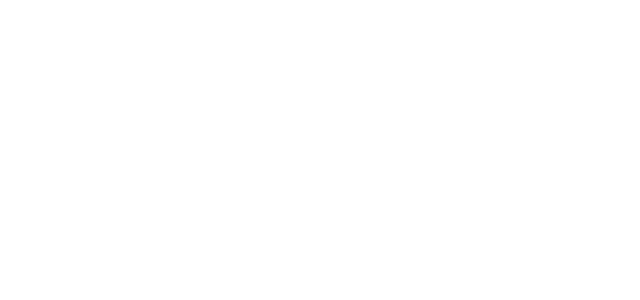
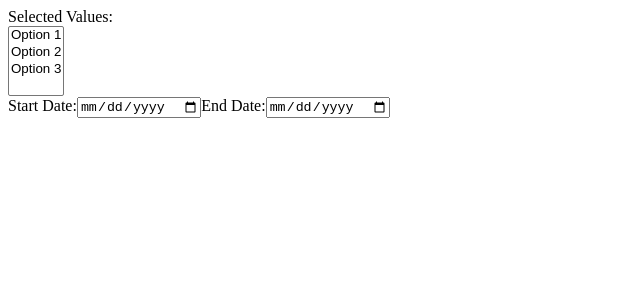
Before and after one commit to Awaish-prog/reach-best-chrome-extension-frontend, a React (Create React App) app: page / in a window 1280 px wide. Shown: the top 300 px of the page, without its empty margins (0-640 px from the left). Built offline with nearby package versions, Linux system fonts and the light colour scheme.

Commit message:
Added date and cryptocurrencies inputs

```diff
--- a/src/App.js
+++ b/src/App.js
@@ -1,7 +1,49 @@
+import { useState } from "react";
+import CryptoScrapperInputs from "./Components/CryptoScrapperInputs";
+
 function App() {
+  const [selectedValues, setSelectedValues] = useState([]);
+  const [ dateRanges, setDateRanges ] = useState([{
+    startDate: "",
+    endDate: ""
+  }])
+
+  const handleAddDateRange = () => {
+    setDateRanges([...dateRanges, {
+      startDate: "",
+      endDate: ""
+    }])
+  }
+
+  const handleStartDateChange = (e, index) => {
+    setDateRanges((prev) => {
+      const newDateRanges = [...prev]
+      newDateRanges[index].startDate = e.target.value
+      return newDateRanges
+    })
+  }
+
+  const handleEndDateChange = (e, index) => {
+    setDateRanges((prev) => {
+      const newDateRanges = [...prev]
+      newDateRanges[index].endDate = e.target.value
+      return newDateRanges
+    })
+  }
+
+  const handleSelectChange = (event) => {
+    if (event.target.value && !selectedValues.includes(event.target.value)) {
+      setSelectedValues([...selectedValues, event.target.value]);
+    }
+  };
+
+  const handleRemoveClick = (value) => {
+    setSelectedValues(selectedValues.filter((selectedValue) => selectedValue !== value));
+  };
+
   return (
     <div className="App">
-
+      <CryptoScrapperInputs handleSelectChange = {handleSelectChange} handleRemoveClick = {handleRemoveClick} selectedValues = {selectedValues} dateRanges = {dateRanges} handleStartDateChange = {handleStartDateChange} handleEndDateChange = {handleEndDateChange} handleAddDateRange = {handleAddDateRange} />
     </div>
   );
 }
--- /dev/null
+++ b/src/Components/CryptoScrapperInputs.js
@@ -0,0 +1,31 @@
+export default function CryptoScrapperInputs({handleSelectChange, handleRemoveClick, selectedValues, dateRanges, handleStartDateChange, handleEndDateChange, handleAddDateRange}){
+    return <>
+        <div>
+            Selected Values:
+            {selectedValues.map((value) => (
+                <div key={value}>
+                {value}
+                <button onClick={() => handleRemoveClick(value)}>Remove</button>
+                </div>
+            ))}
+        </div>
+        <select multiple value={selectedValues} onChange={handleSelectChange}>
+            <option value="option1">Option 1</option>
+            <option value="option2">Option 2</option>
+            <option value="option3">Option 3</option>
+        </select>
+
+        {
+            dateRanges.map((dateRange, index) => {
+                return <div key = {index}>
+                    <label>Start Date:</label>
+                    <input type="date" value={dateRange.startDate} onChange={(e) => handleStartDateChange(e, index)} />
+
+                    <label>End Date:</label>
+                    <input type="date" value={dateRange.endDate} onChange={(e) => handleEndDateChange(e, index)} />
+                </div>
+            })
+        }
+        {dateRanges[dateRanges.length - 1].startDate && dateRanges[dateRanges.length - 1].endDate && <button onClick={handleAddDateRange} >Add Date range</button>}
+    </>
+}
```
